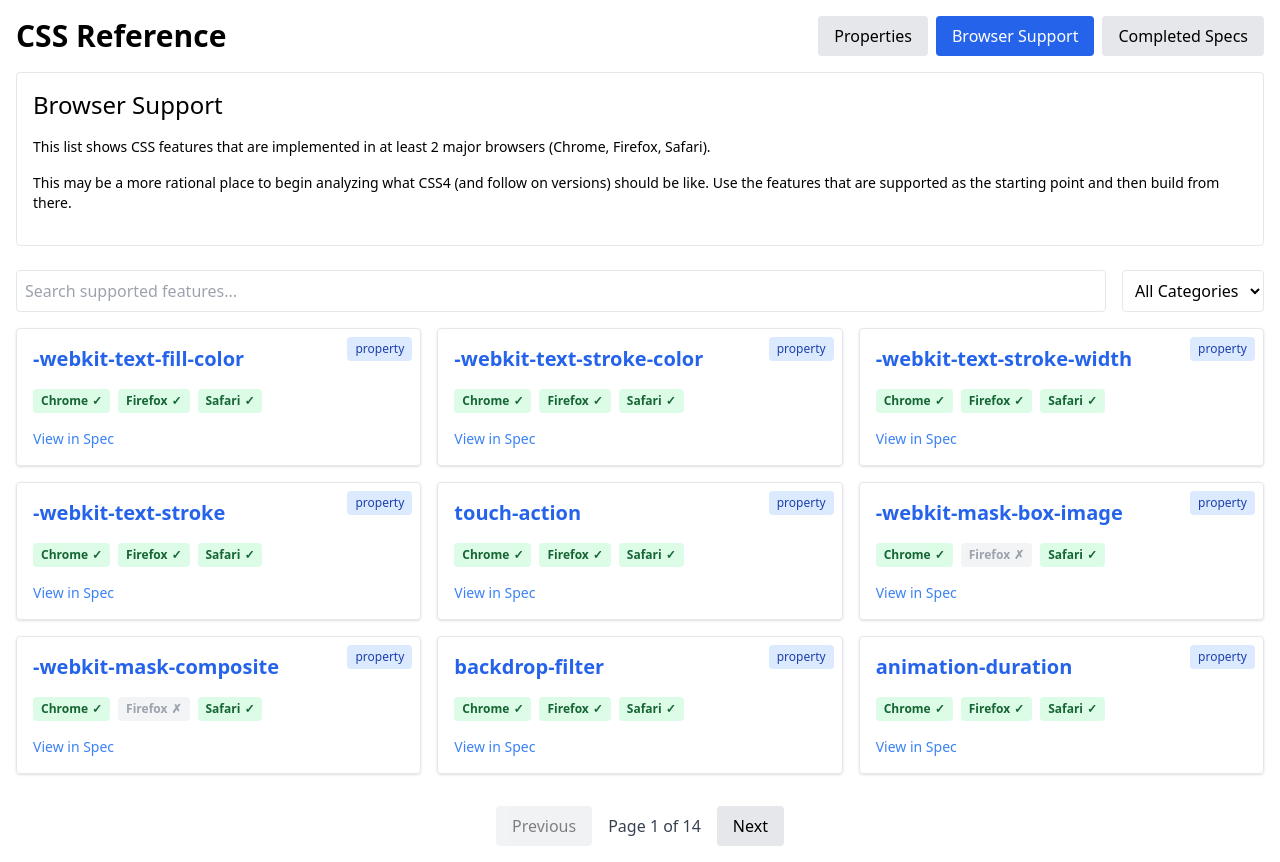
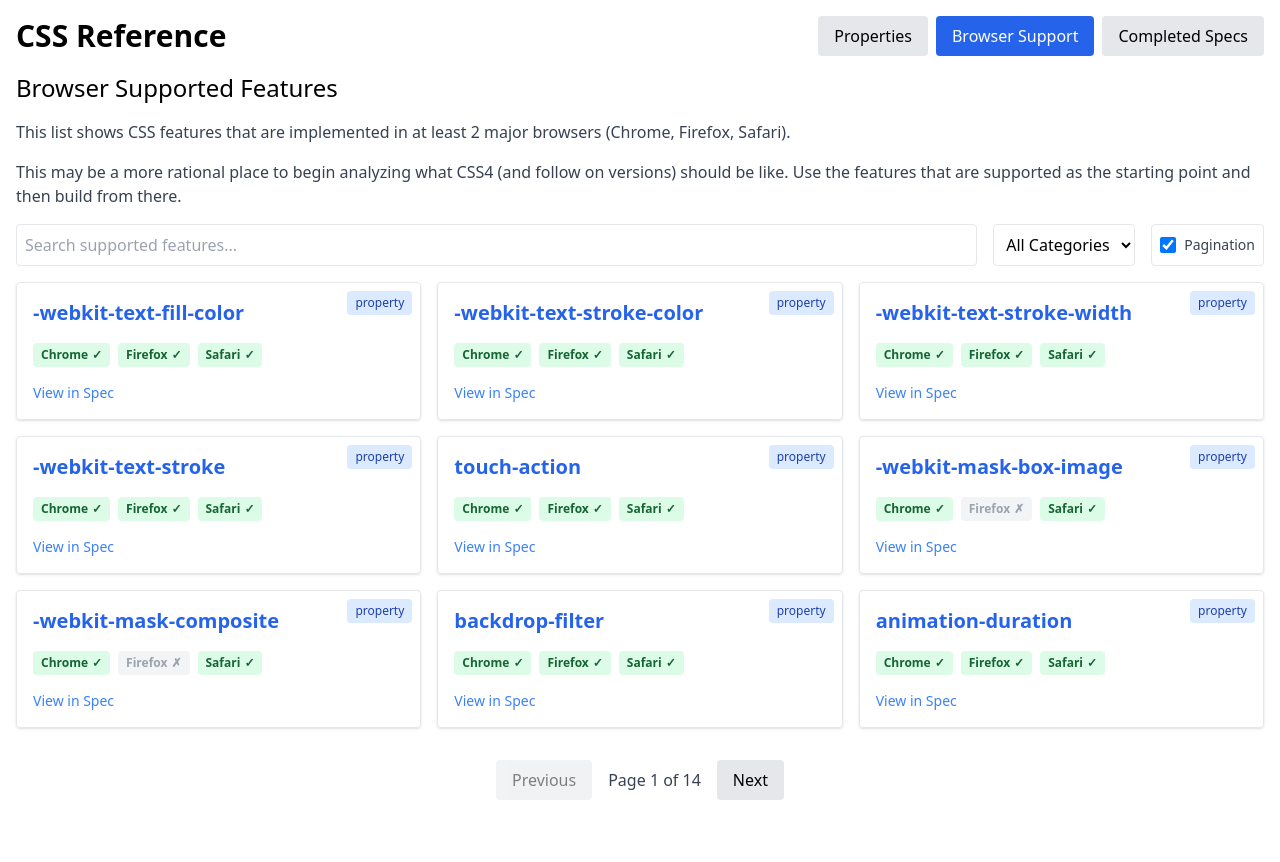
Before and after one commit to caraya/css-viewer, a React (Vite) app: page / in a window 1280 px wide. Both pictures are taken after a click on the button "Browser Support". After the commit the page ends 816 px from the top, so only its background shows below. Built offline with nearby package versions, Linux system fonts and the light colour scheme.

Commit message:
Made pagination optional

```diff
--- a/src/App.jsx
+++ b/src/App.jsx
@@ -7,6 +7,7 @@ function App() {
   const [view, setView] = useState('properties'); // 'properties', 'specs', 'browser-support'
   const [category, setCategory] = useState('all'); // 'all', 'property', 'value', 'function', 'at-rule'
   const [currentPage, setCurrentPage] = useState(1);
+  const [paginationEnabled, setPaginationEnabled] = useState(true);
   const ITEMS_PER_PAGE = 9;
 
   if (loading) return <div className="p-4">Loading CSS data...</div>;
@@ -37,10 +38,12 @@ function App() {
 
   const itemsToDisplay = view === 'properties' ? filteredItems : supportedItems;
   const totalPages = Math.ceil(itemsToDisplay.length / ITEMS_PER_PAGE);
-  const currentItems = itemsToDisplay.slice(
-      (currentPage - 1) * ITEMS_PER_PAGE,
-      currentPage * ITEMS_PER_PAGE
-  );
+  const currentItems = paginationEnabled
+      ? itemsToDisplay.slice(
+          (currentPage - 1) * ITEMS_PER_PAGE,
+          currentPage * ITEMS_PER_PAGE
+      )
+      : itemsToDisplay;
 
   const handleSearchChange = (e) => {
       setSearch(e.target.value);
@@ -134,6 +137,18 @@ function App() {
                     <option value="function">Functions</option>
                     <option value="at-rule">At-Rules</option>
                 </select>
+                <div className="flex items-center space-x-2 bg-white p-2 border rounded">
+                    <input
+                        type="checkbox"
+                        id="pagination-toggle-props"
+                        checked={paginationEnabled}
+                        onChange={(e) => setPaginationEnabled(e.target.checked)}
+                        className="h-4 w-4 text-blue-600"
+                    />
+                    <label htmlFor="pagination-toggle-props" className="text-sm text-gray-700 select-none cursor-pointer">
+                        Pagination
+                    </label>
+                </div>
             </div>
 
             <div className="grid grid-cols-1 md:grid-cols-2 lg:grid-cols-3 gap-4">
@@ -188,7 +203,7 @@ function App() {
                 <p className="text-center text-gray-500 mt-8">No items found matching "{search}"</p>
             )}
 
-            {filteredItems.length > 0 && (
+            {filteredItems.length > 0 && paginationEnabled && (
                 <div className="flex justify-center items-center space-x-4 mt-8">
                     <button
                         onClick={() => setCurrentPage(p => Math.max(1, p - 1))}
@@ -215,10 +230,14 @@ function App() {
       {view === 'browser-support' && (
         <>
 
-            <div className="border border-200 rounded p-4 mb-6 text-sm text-900">
-              <h2 class="text-2xl mb-4">Browser Support</h2>
-                <p className="mb-4">This list shows CSS features that are implemented in at least 2 major browsers (Chrome, Firefox, Safari).</p>
-                <p className="mb-4">This may be a more rational place to begin analyzing what CSS4 (and follow on versions) should be like. Use the features that are supported as the starting point and then build from there.</p>
+            <div>
+              <h2 className="text-2xl mb-4">Browser Supported Features</h2>
+              <p className="mb-4 text-gray-700">
+                This list shows CSS features that are implemented in at least 2 major browsers (Chrome, Firefox, Safari).
+              </p>
+              <p className="mb-4 text-gray-700">
+                This may be a more rational place to begin analyzing what CSS4 (and follow on versions) should be like. Use the features that are supported as the starting point and then build from there.
+              </p>
             </div>
 
             <div className="flex flex-col md:flex-row gap-4 mb-4">
@@ -240,6 +259,18 @@ function App() {
                     <option value="function">Functions</option>
                     <option value="at-rule">At-Rules</option>
                 </select>
+                <div className="flex items-center space-x-2 bg-white p-2 border rounded">
+                    <input
+                        type="checkbox"
+                        id="pagination-toggle-support"
+                        checked={paginationEnabled}
+                        onChange={(e) => setPaginationEnabled(e.target.checked)}
+                        className="h-4 w-4 text-blue-600"
+                    />
+                    <label htmlFor="pagination-toggle-support" className="text-sm text-gray-700 select-none cursor-pointer">
+                        Pagination
+                    </label>
+                </div>
             </div>
 
             <div className="grid grid-cols-1 md:grid-cols-2 lg:grid-cols-3 gap-4">
@@ -289,7 +320,7 @@ function App() {
                 <p className="text-center text-gray-500 mt-8">No supported items found matching "{search}"</p>
             )}
 
-            {itemsToDisplay.length > 0 && (
+            {itemsToDisplay.length > 0 && paginationEnabled && (
                 <div className="flex justify-center items-center space-x-4 mt-8">
                     <button
                         onClick={() => setCurrentPage(p => Math.max(1, p - 1))}
```
